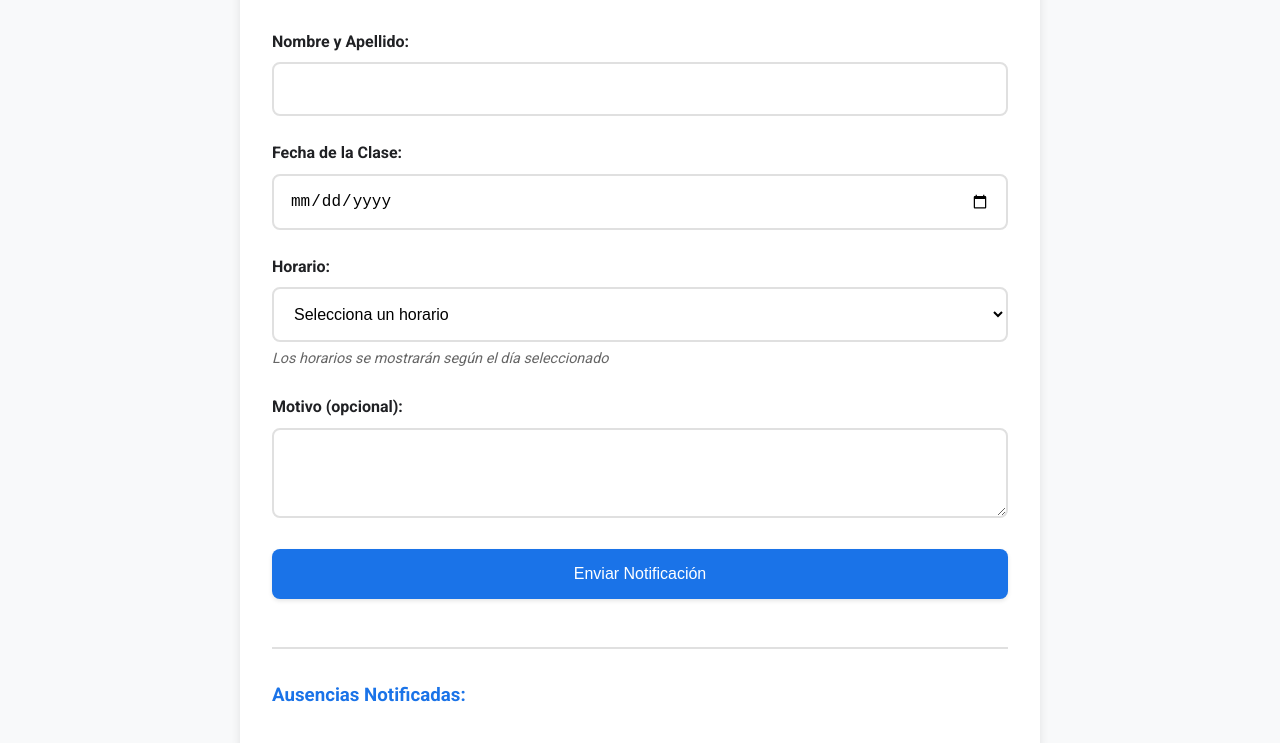
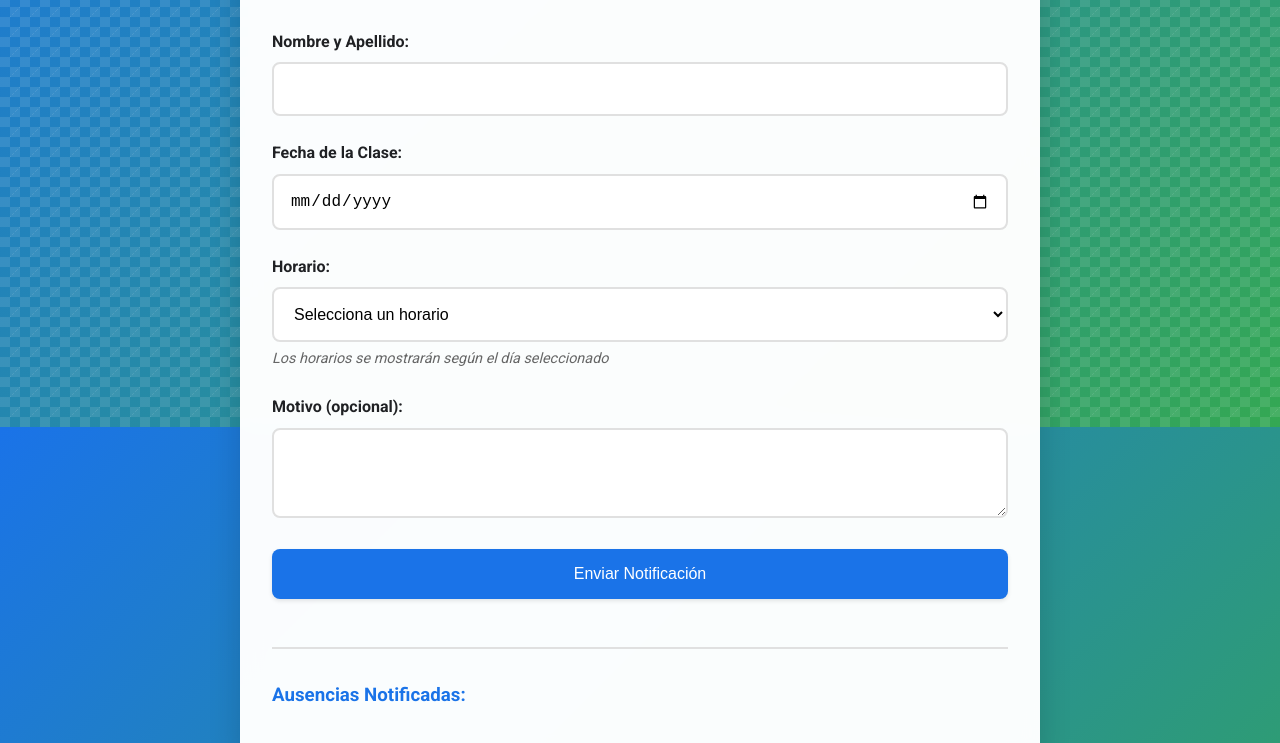
Before and after one commit to POMELOSALEROSO2/sistema-notificaciones-magam, a plain HTML site: page index.html in a window 1280 px wide. Shown: the part 373-1116 px from the top of the page. Drawn offline with nearby package versions, Linux system fonts and the light colour scheme.

Commit message:
Mejorar apariencia con fondo degradado y efectos visuales

```diff
--- a/styles.css
+++ b/styles.css
@@ -16,11 +16,37 @@
 
 body {
     font-family: 'Roboto', 'Segoe UI', sans-serif;
-    background-color: var(--background-color);
+    background: linear-gradient(135deg, #1a73e8 0%, #34a853 100%);
+    background-attachment: fixed;
     color: var(--text-color);
     line-height: 1.6;
     min-height: 100vh;
     padding: 1rem;
+    position: relative;
+}
+
+body::before {
+    content: '';
+    position: fixed;
+    top: 0;
+    left: 0;
+    width: 100%;
+    height: 100%;
+    background-image:
+        linear-gradient(45deg, rgba(255, 255, 255, 0.1) 25%, transparent 25%),
+        linear-gradient(-45deg, rgba(255, 255, 255, 0.1) 25%, transparent 25%),
+        linear-gradient(45deg, transparent 75%, rgba(255, 255, 255, 0.1) 75%),
+        linear-gradient(-45deg, transparent 75%, rgba(255, 255, 255, 0.1) 75%);
+    background-size: 20px 20px;
+    background-position: 0 0, 0 10px, 10px -10px, -10px 0px;
+    z-index: 0;
+}
+
+.container {
+    position: relative;
+    z-index: 1;
+    backdrop-filter: blur(10px);
+    background-color: rgba(255, 255, 255, 0.95);
 }
 
 .container {
@@ -29,8 +55,9 @@ body {
     padding: 2rem;
     background-color: white;
     border-radius: 16px;
-    box-shadow: 0 2px 10px var(--shadow-color);
+    box-shadow: 0 8px 32px rgba(0, 0, 0, 0.15);
     transition: all 0.3s ease;
+    background-color: rgba(255, 255, 255, 0.98);
 }
 
 header {
```
